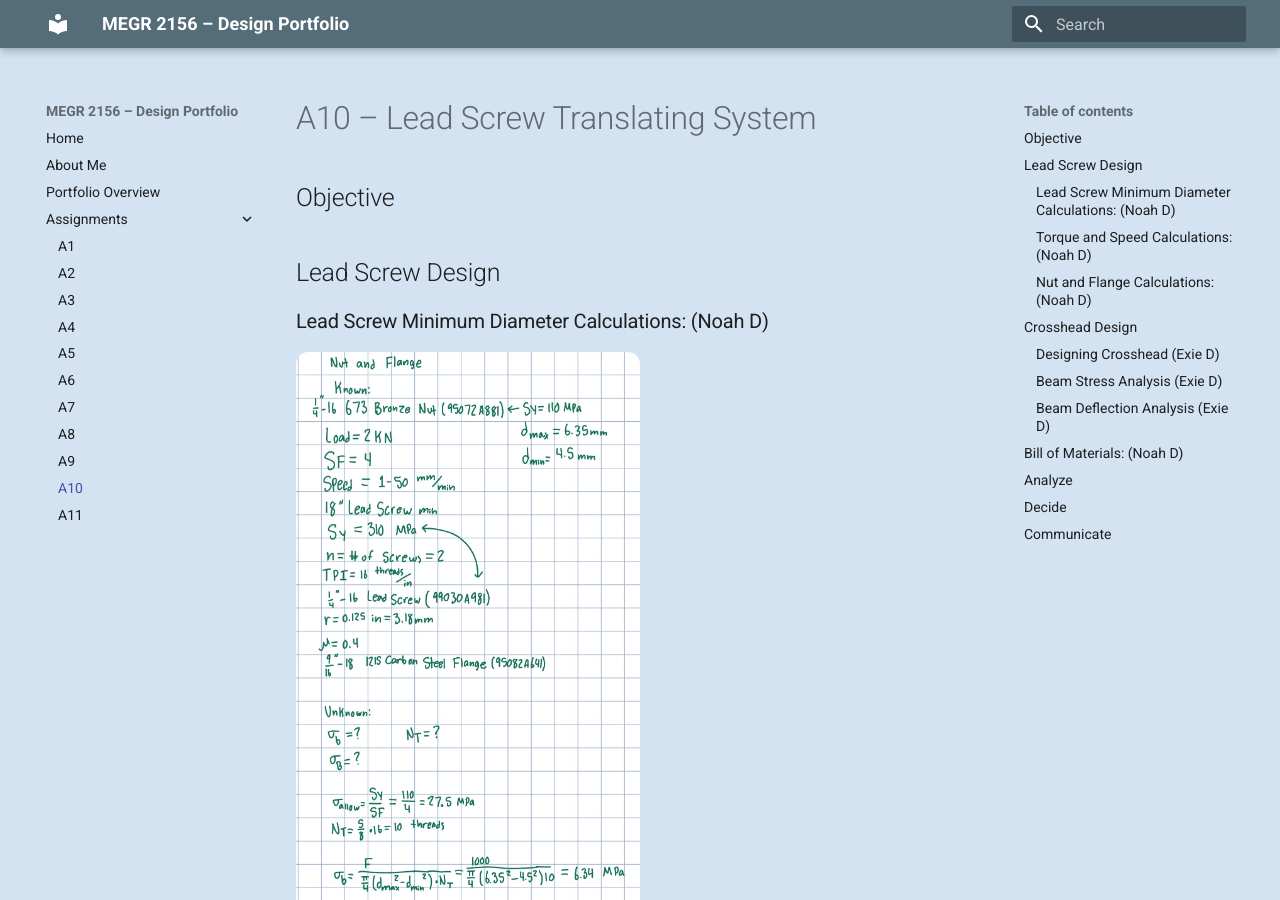
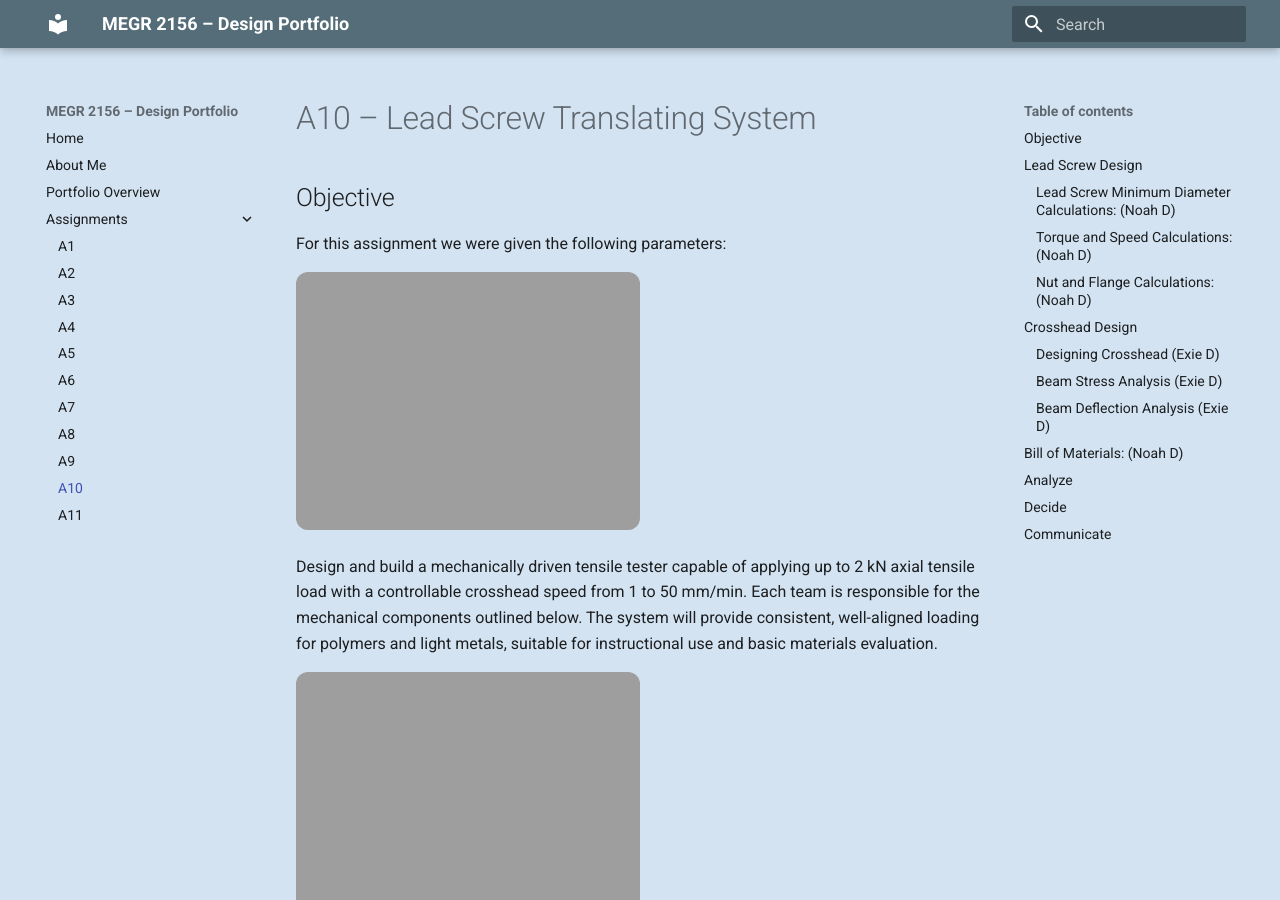
Before and after one commit to Noah-DiMenna/megr2156-portfolio, an MkDocs documentation site: the page built from docs/assignments/A10/index.md, in a window 1280 px wide and 900 px high. Built offline with MkDocs 1.6.1 and Material for MkDocs 9.7.7, drawn with Linux system fonts in a browser that asks for light colours; some of the changed text lies outside the part shown.

Commit message:
Update A10 assignment with design details and images
Added images and detailed specifications for the tensile tester assignment.

```diff
--- a/docs/assignments/A10/index.md
+++ b/docs/assignments/A10/index.md
@@ -1,6 +1,14 @@
 # A10 – Lead Screw Translating System
 
 ## Objective
+
+For this assignment we were given the following parameters:
+
+<img src="A10 (5).png" style="border-radius: 12px; width: 50%;">
+
+Design and build a mechanically driven tensile tester capable of applying up to 2 kN axial tensile load with a controllable crosshead speed from 1 to 50 mm/min. Each team is responsible for the mechanical components outlined below. The system will provide consistent, well-aligned loading for polymers and light metals, suitable for instructional use and basic materials evaluation.
+
+<img src="A10 (6).png" style="border-radius: 12px; width: 50%;">
 
 ## Lead Screw Design
 
@@ -20,15 +28,17 @@
 
 ### Designing Crosshead (Exie D)
 
-IMG HERE
+<img src="A10 (4).png" style="border-radius: 12px; width: 50%;">
+
+<img src="A10 (3).png" style="border-radius: 12px; width: 50%;">
 
 ### Beam Stress Analysis (Exie D)
 
-IMG HERE
+<img src="A10 (2).png" style="border-radius: 12px; width: 50%;">
 
 ### Beam Deflection Analysis (Exie D)
 
-IMG HERE
+<img src="A10 (1).png" style="border-radius: 12px; width: 50%;">
 
 ## Bill of Materials: (Noah D)
 
```
